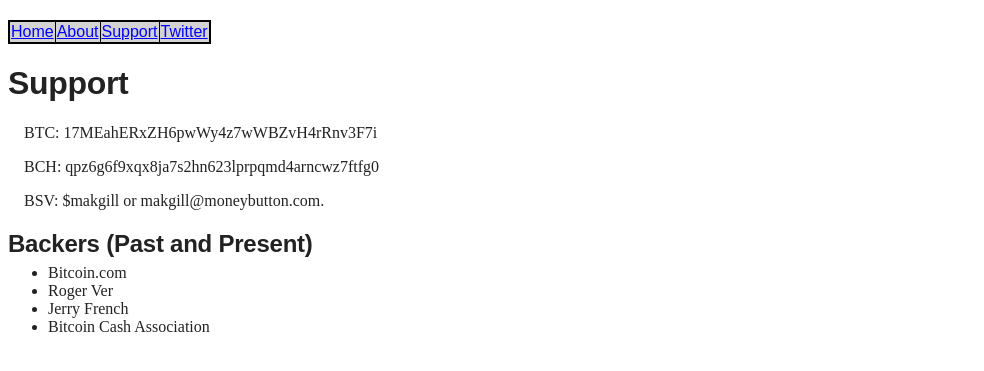
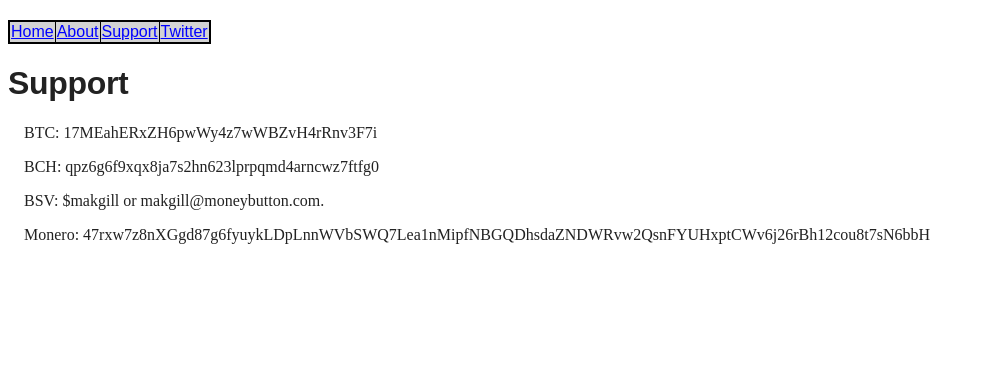
Before and after one commit to wakgill/deryk, a Jekyll site: the page built from _pages/support.md, in a window 1280 px wide. Shown: the top 371 px of the page, without its empty margins (0-984 px from the left). Built offline with Jekyll 4.4.1, drawn with Linux system fonts in a browser that asks for light colours.

Commit message:
Update support.md

```diff
--- a/_pages/support.md
+++ b/_pages/support.md
@@ -11,9 +11,4 @@
 
 BSV: $makgill or makgill@moneybutton.com.
 
-## Backers (Past and Present)
-
-- Bitcoin.com
-- Roger Ver
-- Jerry French
-- Bitcoin Cash Association
+Monero: 47rxw7z8nXGgd87g6fyuykLDpLnnWVbSWQ7Lea1nMipfNBGQDhsdaZNDWRvw2QsnFYUHxptCWv6j26rBh12cou8t7sN6bbH
```
